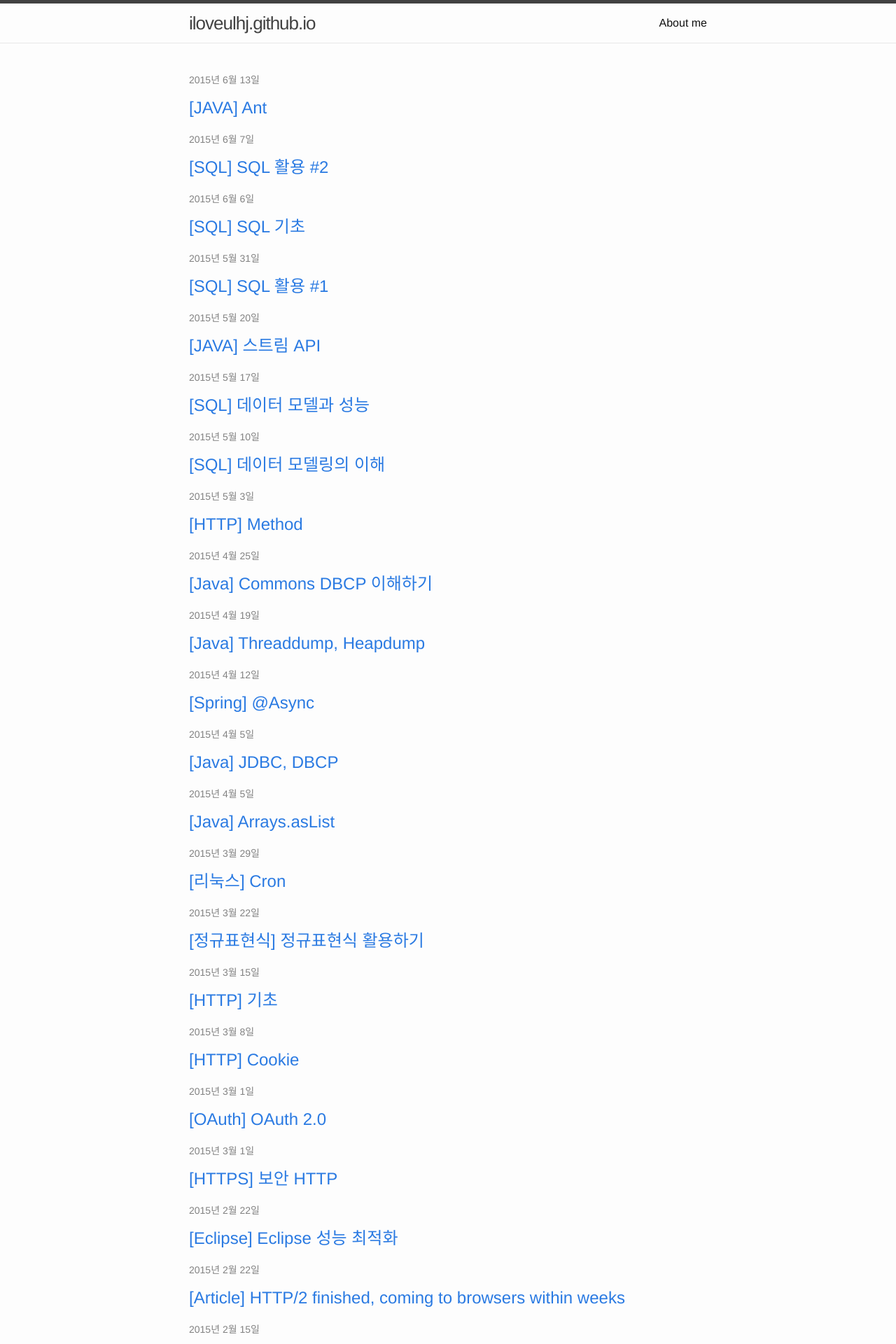
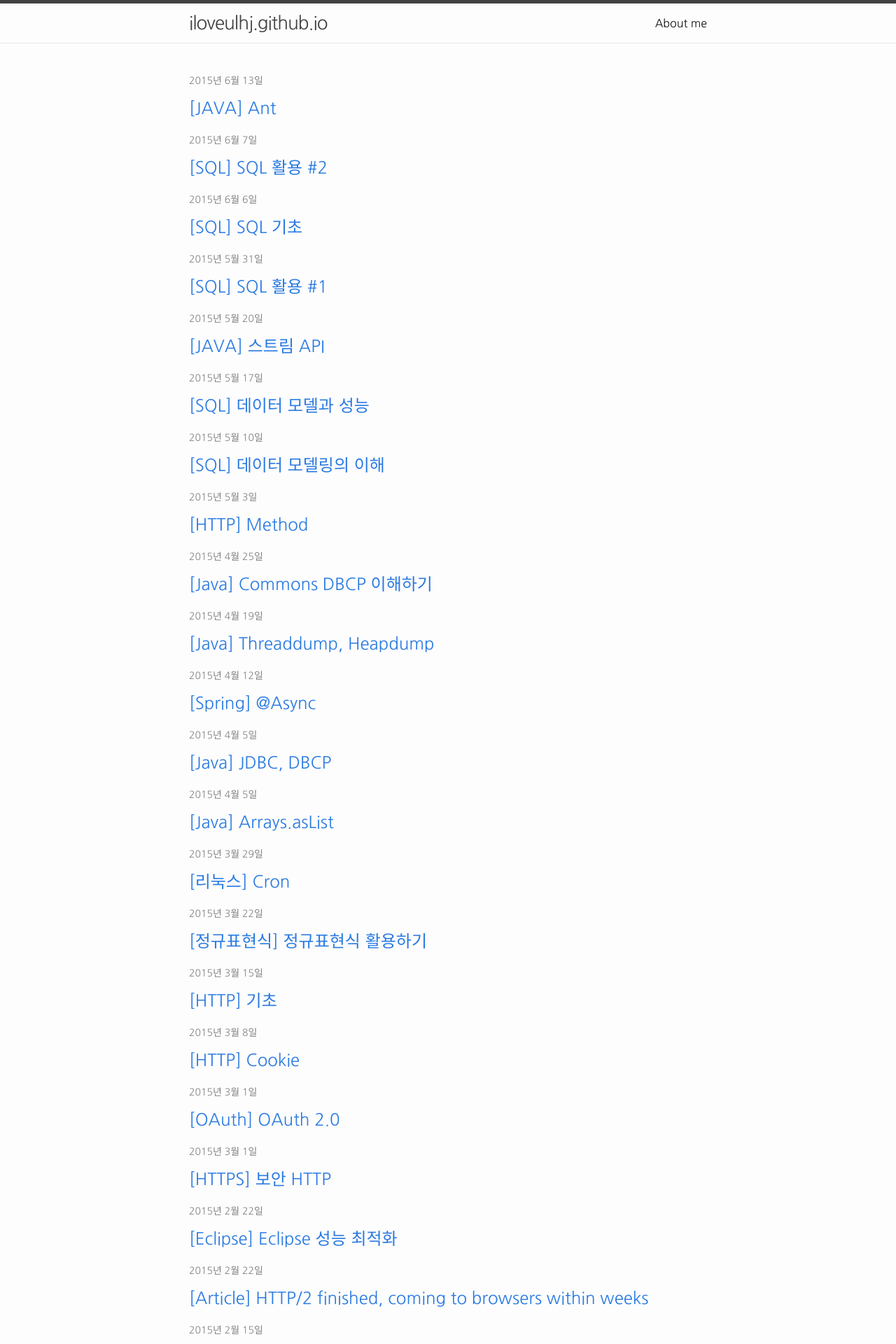
Before and after one commit to iloveulhj/iloveulhj.github.com, a Jekyll site: the page built from index.html, in a window 1280 px wide. Shown: the top 1920 px of the page at 70% size. Built offline with Jekyll 4.4.1, drawn with Linux system fonts in a browser that asks for light colours.

Commit message:
#9 web-font: nanumgothic

```diff
--- a/css/main.scss
+++ b/css/main.scss
@@ -2,11 +2,11 @@
 # Only the main Sass file needs front matter (the dashes are enough)
 ---
 @charset "utf-8";
-
+@import url(http://fonts.googleapis.com/earlyaccess/nanumgothic.css);
 
 
 // Our variables
-$base-font-family: Helvetica, Arial, sans-serif;
+$base-font-family: 'Nanum Gothic', sans-serif, Helvetica, Arial, sans-serif;
 $base-font-size:   16px;
 $small-font-size:  $base-font-size * 0.875;
 $base-line-height: 1.5;
```
